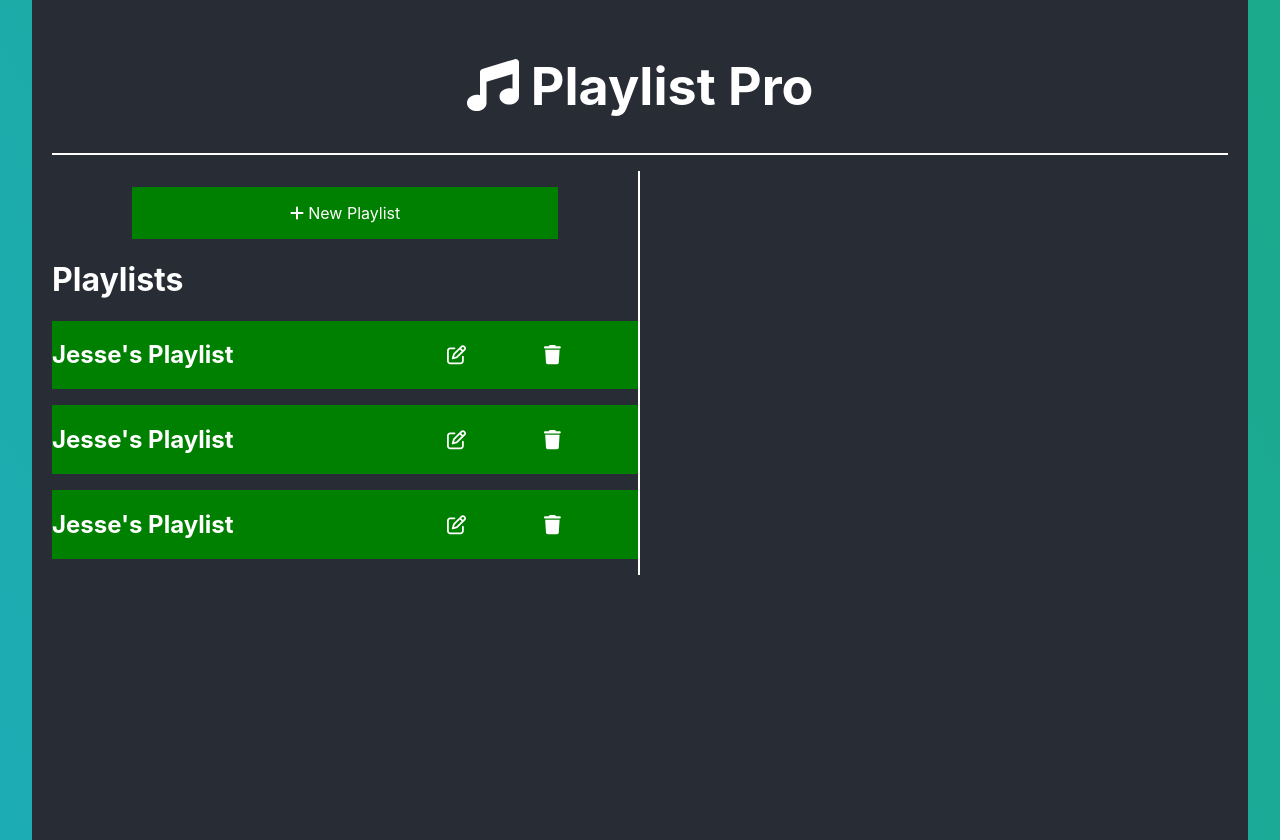
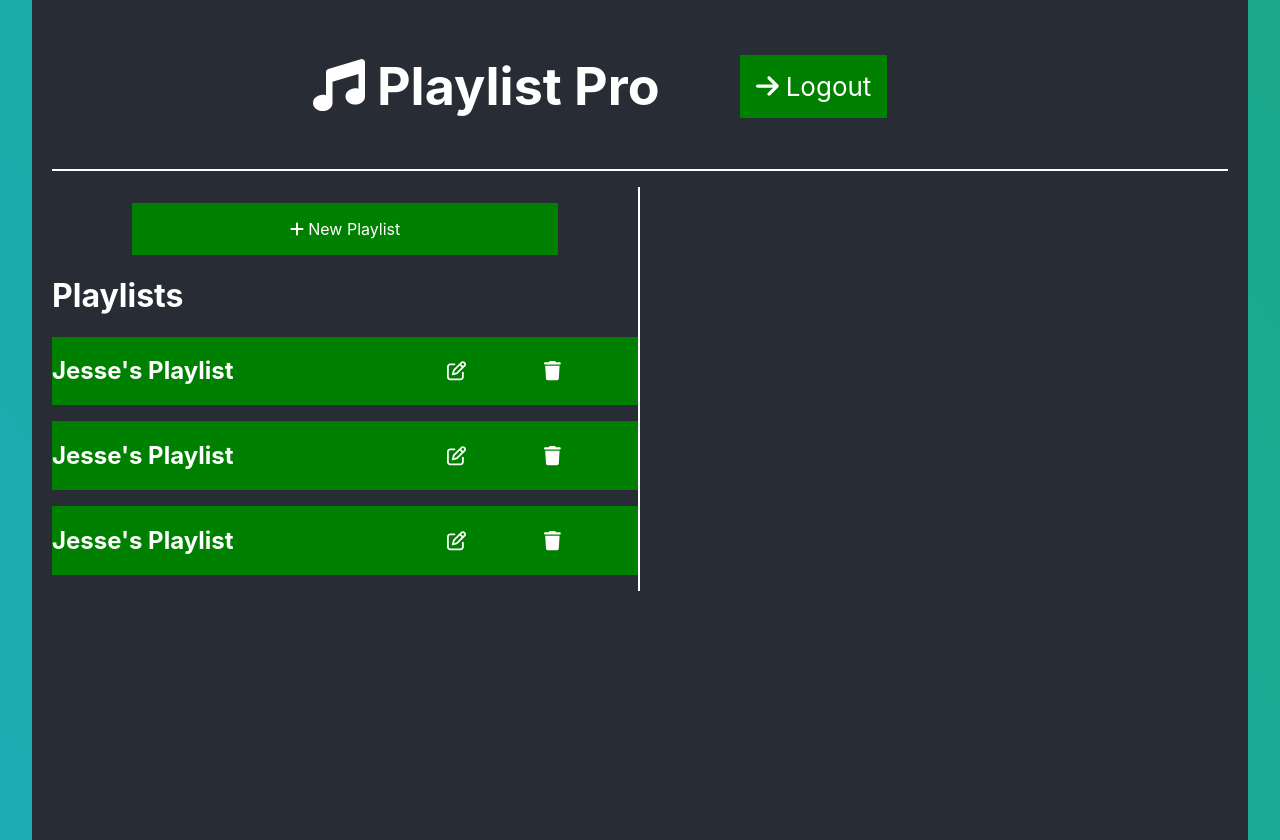
Before and after one commit to 6156Project/playlist-pro-frontend, a React (Create React App) app: page / in a window 1280 px wide. Built offline with nearby package versions, Linux system fonts and the light colour scheme; no server answers.

Commit message:
add logout button to home page

```diff
--- a/src/App.css
+++ b/src/App.css
@@ -78,6 +78,23 @@
   justify-content: center;
 }
 
+.logout-button {
+  align-items: end;
+  justify-content: end;
+}
+
+.header {
+  display: flex;
+  align-items: center;
+  justify-content: center;
+}
+
+.header-content {
+  display: flex;
+  align-items: center;
+  justify-content: center;
+}
+
 /* source for side bar animations: https://www.gradient-animator.com/ */
 .App-background {
   background: linear-gradient(237deg, #14a42a, #1faed4);
--- a/src/components/home.js
+++ b/src/components/home.js
@@ -4,7 +4,7 @@ import PlaylistList from './playlist-list';
 import PlaylistDetails from './playlist-details';
 import PlaylistForm from './playlist-form';
 import { FontAwesomeIcon } from "@fortawesome/react-fontawesome";
-import { faMusic, faPlus } from '@fortawesome/free-solid-svg-icons';
+import {faArrowRight, faMusic, faPlus} from '@fortawesome/free-solid-svg-icons';
 import API from '../api-service';
 
 function Home() {
@@ -19,8 +19,6 @@ function Home() {
     // const [selectedPlaylistSongs, setSelectedPlaylistSongs] = useState([]);
     const [editedPlaylist, setEditedPlaylist] = useState(null);
     const [songPageNumber, setSongPageNumber] = useState(1);
-
-    const loggedIn = useState(false)
 
     useEffect(()=> {
         // get up-to-date playlists from microservice
@@ -89,11 +87,18 @@ function Home() {
         setPlaylists(newPlaylists);
     }
 
+    const logout = () => {
+
+    }
+
     return (
         <div className="App-background">
             <div className="App">
                 <header className="App-header">
-                    <h1><FontAwesomeIcon icon={faMusic} /> Playlist Pro</h1>
+                    <div className="header-content">
+                        <h1><FontAwesomeIcon icon={faMusic} /> Playlist Pro</h1>
+                        <div className="logout-button"> <div className="App-button" onClick={ logout }><FontAwesomeIcon icon={faArrowRight}/> Logout</div> </div>
+                    </div>
                 </header>
                 <div className="horizontal-rule"></div>
                 <div className="layout">
--- a/src/components/login.js
+++ b/src/components/login.js
@@ -2,22 +2,15 @@ import React from 'react';
 import API  from '../api-service';
 import {FontAwesomeIcon} from "@fortawesome/react-fontawesome";
 import {
-    faArrowRight,
-    faArrowsTurnRight,
-    faMusic,
-    faPlus,
-    faTentArrowLeftRight
+    faArrowRight
 } from "@fortawesome/free-solid-svg-icons";
-import PlaylistList from "./playlist-list";
-import PlaylistDetails from "./playlist-details";
-import PlaylistForm from "./playlist-form";
 
 
-function Login(props) {
+function Login() {
     const loginClicked = () => {
         API.login()
             .then()
-            .catch(error => console.log())
+            .catch(() => console.log())
     }
 
     return (
```
